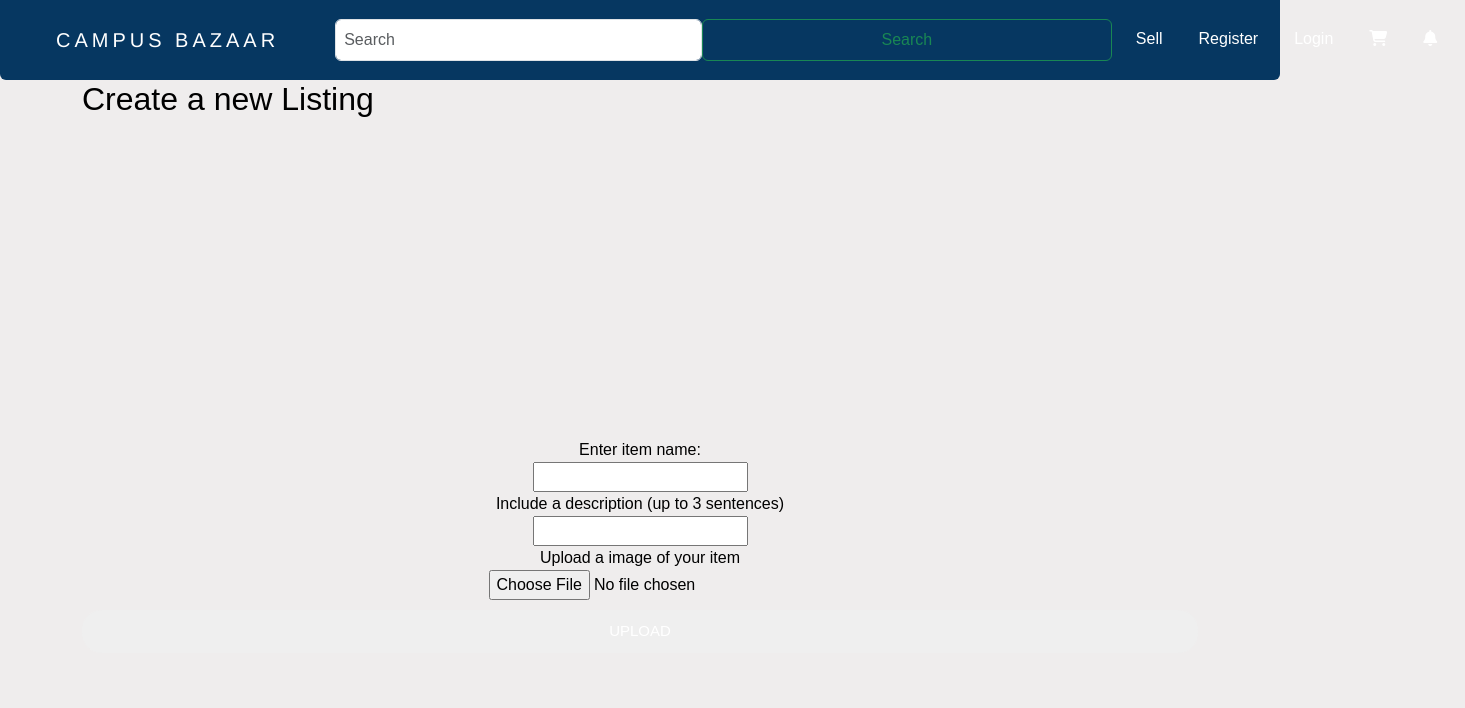
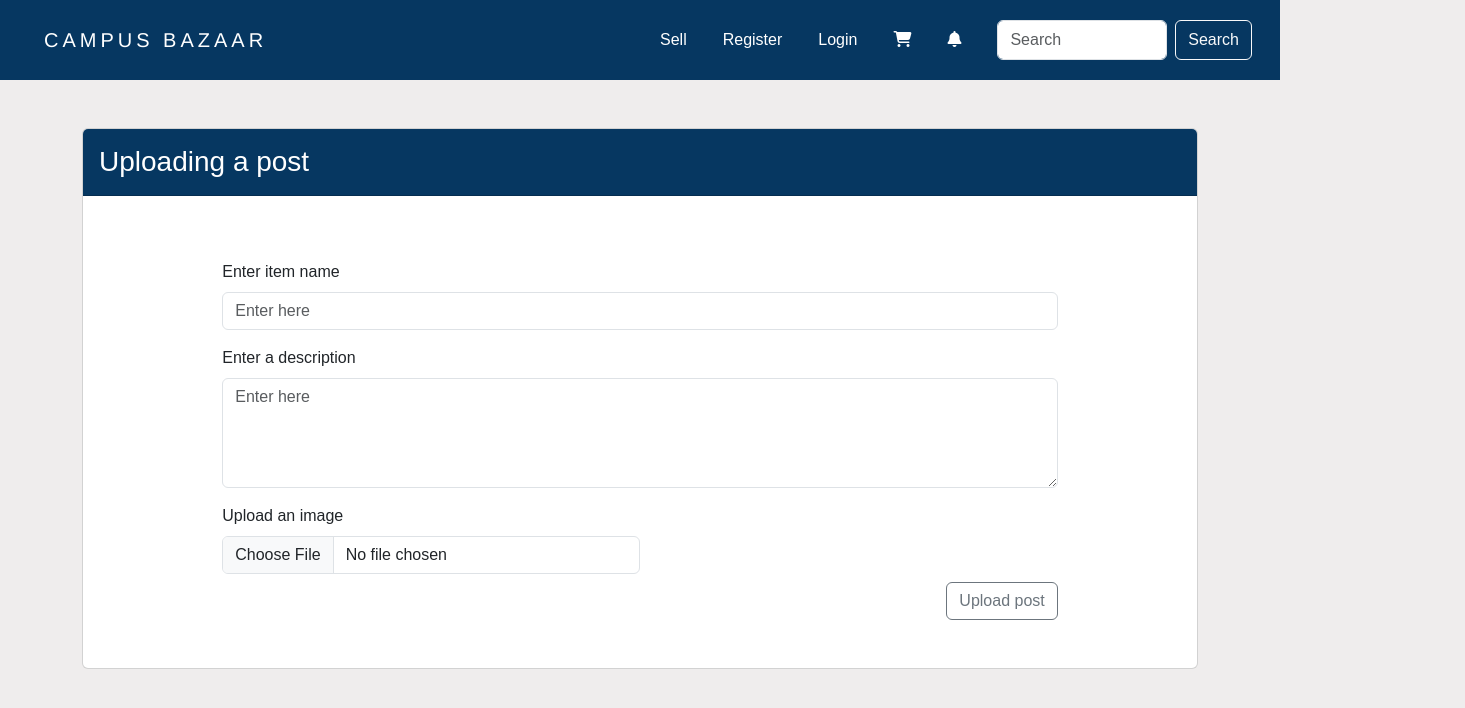
Before and after one commit to k3nnee/campus-bazaar, a React (Create React App) app in the folder frontend/: page /user_upload in a window 1280 px wide. Shown: the top 708 px of the page, 1465 px wide, since content can reach past the window. Built offline with nearby package versions, Linux system fonts and the light colour scheme.

Commit message:
Updated style of website

```diff
--- a/frontend/src/App.js
+++ b/frontend/src/App.js
@@ -4,6 +4,7 @@ import Signup from "./components/Signup"
 import Navbar from "./components/Navbar"
 import Upload from "./components/Upload";
 import Signin from "./components/Signin";
+import InfiniteFlatList from "./components/InfiniteFlatList";
 
 
 function App() {
@@ -12,7 +13,7 @@ function App() {
         <Navbar />
         <div className="container">
           <Routes>
-            <Route path="/" element={<Home />} />
+            <Route path="/" element={<InfiniteFlatList />} />
             <Route path="/register" element={<Signup />} />
             <Route path="/user_upload" element={<Upload />} />
             <Route path="/login" element={<Signin />} />
--- a/frontend/src/components/Navbar.js
+++ b/frontend/src/components/Navbar.js
@@ -1,78 +1,37 @@
 import { Link, useMatch, useResolvedPath } from "react-router-dom"
+import NavbarLink from "./NavbarLink";
 
 export default function Navbar() {
     return (
-        <nav className="navbar navbar-expand-lg navbar-light rounded-bottom navbar-custom">
-            <Link className="navbar-brand" to="/">CAMPUS BAZAAR</Link>
-            <button
-                className="navbar-toggler"
-                type="button"
-                data-toggle="collapse"
-                data-target="#navbarNav"
-                aria-controls="navbarNav"
-                aria-expanded="false"
-                aria-label="Toggle navigation">
-                <span className="navbar-toggler-icon"></span>
-            </button>
+        <>
+            <nav className="navbar navbar-expand-lg navbar-light navbar-custom">
+                <div className = "d-flex justify-content-between container-fluid">
+                    <Link className="navbar-brand ms-2 ps-2 me-0 pe-0" style = {{color:"white"}} to="/">CAMPUS BAZAAR</Link>
 
-            <div className="collapse navbar-collapse" id="navbarNav">
-                <ul className="navbar-nav mr-auto">
-                    <form className="form-inline">
-                        <input
-                            className="form-control mr-sm-2"
-                            type="search"
-                            placeholder="Search"
-                            aria-label="Search"
-                        />
-                        <button className="btn btn-outline-success my-2 my-sm-0" type="submit">
-                            Search
+                    <div>
+                        <button className="navbar-toggler" type="button" data-bs-toggle="collapse" data-bs-target="#navbarToggleExternalContent" aria-controls="navbarToggleExternalContent" aria-expanded="false" aria-label="Toggle navigation">
+                            <span className="navbar-toggler-icon"></span>
                         </button>
-                    </form>
+                    </div>
+                </div>
 
-                    <li className="nav-item">
-                        <Link className="nav-link" to="/user_upload">
-                            Sell
-                        </Link>
-                    </li>
-                    <li className="nav-item">
-                        <Link className="nav-link" to="/register">
-                            Register
-                        </Link>
-                    </li>
-                    <li className="nav-item">
-                        <Link className="nav-link" to="/login">
-                            Login
-                        </Link>
-                    </li>
-                    {/*<li className="nav-item">*/}
-                    {/*    <Link className="nav-link" to="/">*/}
-                    {/*        Home*/}
-                    {/*    </Link>*/}
-                    {/*</li>*/}
-                    <li className="nav-item">
-                        <Link className="nav-link" to="/cart">
-                            <i className="fa-solid fa-cart-shopping"></i>
-                        </Link>
-                    </li>
-                    <li className="nav-item">
-                        <Link className="nav-link" to="/notifications">
-                            <i className="fa-sharp fa-solid fa-bell"></i>
-                        </Link>
-                    </li>
-                </ul>
-            </div>
-        </nav>
+                <NavbarLink styles = "container-fluid d-flex justify-content-end d-none d-lg-flex"/>
+            </nav>
+
+            <NavbarLink styles = "collapse navbar-collapse pb-2 px-5"/>
+        </>
     )
   }
-  function CustomLink({ to, children, ...props }) {
-    const resolvedPath = useResolvedPath(to)
-    const isActive = useMatch({ path: resolvedPath.pathname, end: true })
 
-    return (
-      <li className={isActive ? "active" : ""}>
-        <Link to={to} {...props}>
-          {children}
-        </Link>
-      </li>
-    )
-  }
+  // function CustomLink({ to, children, ...props }) {
+  //   const resolvedPath = useResolvedPath(to)
+  //   const isActive = useMatch({ path: resolvedPath.pathname, end: true })
+  //
+  //   return (
+  //     <li className={isActive ? "active" : ""}>
+  //       <Link to={to} {...props}>
+  //         {children}
+  //       </Link>
+  //     </li>
+  //   )
+  // }
--- /dev/null
+++ b/frontend/src/components/NavbarLink.js
@@ -0,0 +1,42 @@
+import {Link} from "react-router-dom";
+
+const NavbarLink = (prop) => {
+    return (
+        <div className={prop.styles} id="navbarToggleExternalContent" style = {{backgroundColor: "#063761"}}>
+            <ul className="navbar-nav">
+                <li className="nav-item d-flex justify-content-center">
+                    <Link className="nav-link" to="/user_upload">
+                        Sell
+                    </Link>
+                </li>
+                <li className="nav-item d-flex justify-content-center">
+                    <Link className="nav-link" to="/register">
+                        Register
+                    </Link>
+                </li>
+                <li className="nav-item d-flex justify-content-center">
+                    <Link className="nav-link" to="/login">
+                        Login
+                    </Link>
+                </li>
+                <li className="nav-item d-flex justify-content-center">
+                    <Link className="nav-link" to="/cart">
+                        <i className="fa-solid fa-cart-shopping"></i>
+                    </Link>
+                </li>
+                <li className="nav-item d-flex justify-content-center">
+                    <Link className="nav-link" to="/notifications">
+                        <i className="fa-sharp fa-solid fa-bell"></i>
+                    </Link>
+                </li>
+
+                <form className="d-flex" role="search">
+                    <input className="form-control mx-2" type="search" placeholder="Search" aria-label="Search" />
+                    <button className="btn btn-outline-light" type="submit"> Search </button>
+                </form>
+            </ul>
+        </div>
+    )
+}
+
+export default NavbarLink;
--- a/frontend/src/components/Signin.js
+++ b/frontend/src/components/Signin.js
@@ -33,7 +33,7 @@ const Signin = () => {
                 <form>
                     <input type="email" className="input-box" placeholder="Your Email" value = {email} onChange = {e => setEmail(e.target.value)}/>
                     <input type="password" className="input-box" placeholder="Your Password" value = {password} onChange = {e => setPassword(e.target.value)}/>
-                    <button type="button" className="signup-btn" onClick = {onSubmit}>Sign In</button>
+                    <button type="button" className="signup-btn auth-button" onClick = {onSubmit}>Sign In</button>
                     <p>Don't have an account? <a href="/register">Sign up</a> </p>
                 </form>
             </div>
--- a/frontend/src/components/Signup.js
+++ b/frontend/src/components/Signup.js
@@ -33,7 +33,7 @@ const Signup = () => {
                 <form>
                     <input type="email" className="input-box" placeholder="Your Email" value = {email} onChange = {e => setEmail(e.target.value)}/>
                     <input type="password" className="input-box" placeholder="Your Password" value = {password} onChange = {e => setPassword(e.target.value)}/>
-                    <button type="button" className="signup-btn" onClick = {onSubmit}>Sign Up</button>
+                    <button type="button" className="signup-btn auth-button" onClick = {onSubmit}>Sign Up</button>
                     <p>Already have an account? <a href="/login">Log In</a> </p>
                 </form>
             </div>
--- a/frontend/src/components/Upload.js
+++ b/frontend/src/components/Upload.js
@@ -27,32 +27,67 @@ const Upload = () => {
         }).then(() => {
                 console.log("Listing added")
                 setIsPending(false);
+                setTitle('');
+                setDescription('');
             }
         )
     }
 
     return (
-        <div className="Parent">
-            <h2> Create a new Listing</h2>
-
-            <form className="upload-container" onSubmit={handleSubmit}>
-                <label> Enter item name: </label>
-                <input type="text" id="item_name" value={title} onChange={(e) => setTitle(e.target.value)} />
-                <label> Include a description (up to 3 sentences) </label>
-                <input type="text" id="body" value={description} onChange={(e) => setDescription(e.target.value)} />
-                <label>Upload a image of your item</label>
-
+        <>
+            <div className="card mt-5">
+                <div className="card-header pt-3" style = {{backgroundColor : "#063761", color: "white"}}>
+                    <h3>
+                        Uploading a post
+                    </h3>
+                </div>
+                <div className="my-5 d-flex justify-content-center">
+                    <form className="w-75 mt-3" onSubmit={handleSubmit}>
+                        <div className="mb-3">
+                            <label htmlFor="itemName" className="form-label">Enter item name</label>
+                            <input type="text" className="form-control" id="itemName" placeholder="Enter here" value={title} onChange={(e) => setTitle(e.target.value)}></input>
+                        </div>
+                        <div className="mb-3">
+                            <label htmlFor="description" className="form-label">Enter a description</label>
+                            <textarea className="form-control" id="description" rows="4" placeholder="Enter here" value={description} onChange={(e) => setDescription(e.target.value)}></textarea>
+                        </div>
+                        <div className="w-50 d-none d-lg-block">
+                            <label htmlFor="imageUpload" className="form-label">Upload an image</label>
+                            <br></br>
                             <input
+                                className="form-control"
+                                id="imageUpload"
                                 type="file"
                                 accept="image/*"
                                 onChange={(e) => setImage(e.target.files[0])}
                                 name="image" // Ensure the name attribute matches the key in multer
                             />
-
-                {!isPending && <button>UPLOAD</button>}
-                {isPending && <button disabled>UPLOADING ....</button>}
+                        </div>
+                        <div className="d-block d-lg-none">
+                            <label htmlFor="imageUpload" className="form-label">Upload an image</label>
+                            <br></br>
+                            <input
+                                className="form-control"
+                                id="imageUpload"
+                                type="file"
+                                accept="image/*"
+                                onChange={(e) => setImage(e.target.files[0])}
+                                name="image" // Ensure the name attribute matches the key in multer
+                            />
+                        </div>
+                        <div className = "container-fluid d-flex justify-content-end p-0 mt-2">
+                            {
+                                !isPending ?
+                                    <button className = "btn btn-outline-secondary"> Upload post </button>
+                                    :
+                                    <button className = "btn btn-outline-secondary" disabled> Uploading ... </button>
+                            }
+                        </div>
                     </form>
                 </div>
+            </div>
+
+        </>
     )
 }
 
```
Also changed, not shown: frontend/src/css/css.css (+0 -11 lines), frontend/src/css/style.css (+12 -9 lines), 2 other files (tests, documents, lock files or other folders). Lines whose indentation alone changed are shown as unchanged.
